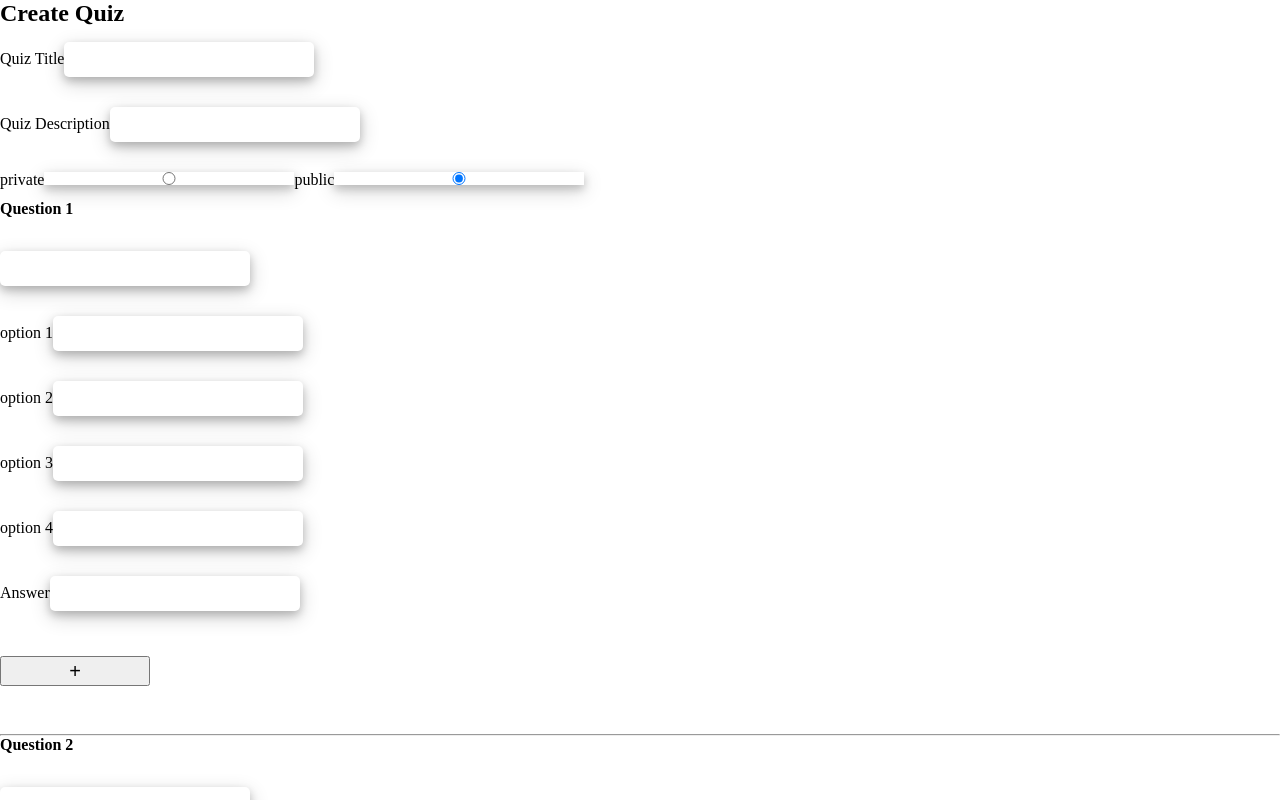
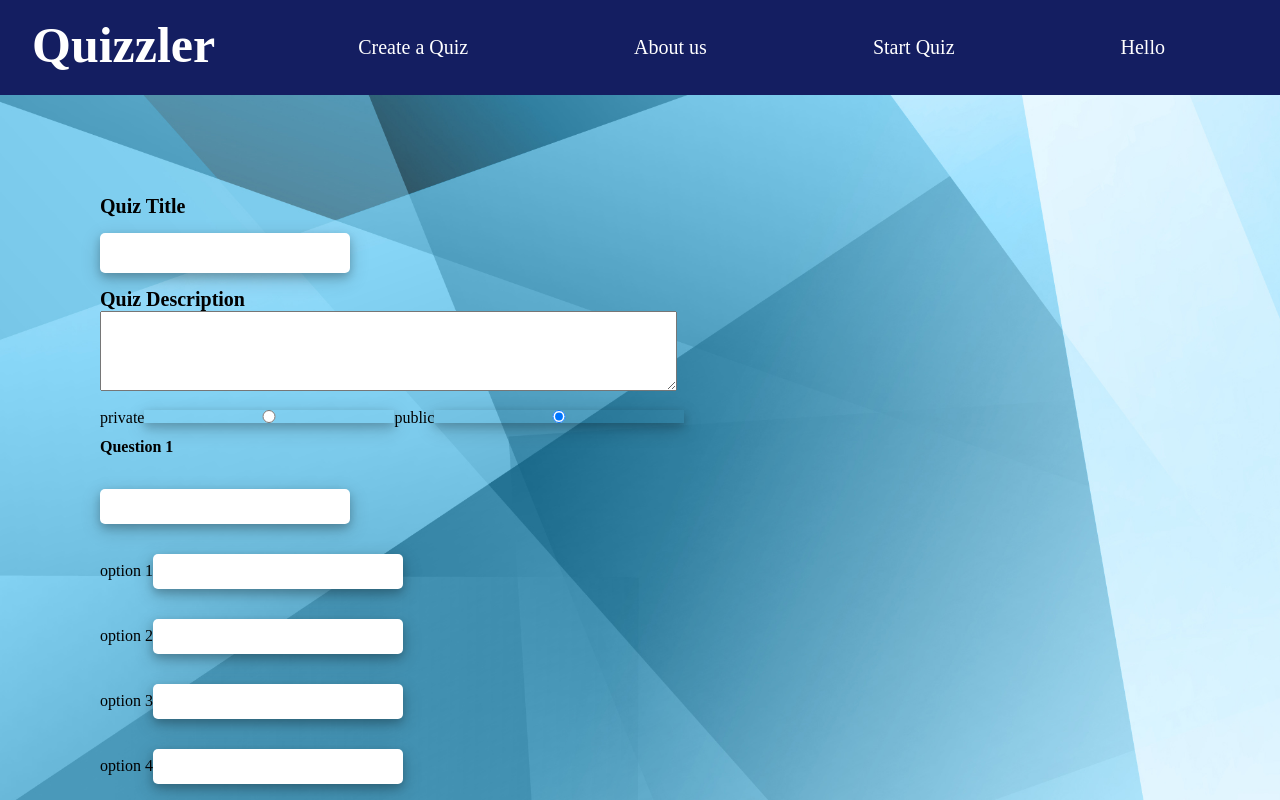
Before and after one commit to Abhij33tSingh/The-Quizzler, a React (Create React App) app in the folder ClientSide/: page /createquiz in a window 1280 px wide. Shown: the top 800 px of the page. Built offline with nearby package versions, Linux system fonts and the light colour scheme; a web font is replaced by a local one.

Commit message:
Some Changes Are made

```diff
--- a/ClientSide/src/App.jsx
+++ b/ClientSide/src/App.jsx
@@ -30,7 +30,7 @@ function App() {
           path="/homepage"
           element={<Navigate replace to="/login" />}
         />
-         <Route
+        <Route
           exact
           path="/attempt"
           element={<Navigate replace to="/login" />}
@@ -43,6 +43,7 @@ function App() {
           path="/homepage/:id"
           element={<HomePage loggedIn={loggedIn} />}
         />
+        <Route path="/createquiz/:id" element={<CreateQuizPage />} />
 
         <Route path="/profile/:id" element={<Profile />} />
       </Routes>
--- a/ClientSide/src/components/AddQuestion.jsx
+++ b/ClientSide/src/components/AddQuestion.jsx
@@ -3,9 +3,8 @@ import React from "react";
 import useBasicInput from "../hooks/usebasic-input";
 import QuestionCard from "./QuestionCard";
 
-const AddQuestion = (props)=>{
-
-  const [state, setState] = useState('start')
+const AddQuestion = (props) => {
+  const [state, setState] = useState("start");
   const {
     value: Question,
     valueChangeHandler: QuestionChangeHandler,
@@ -55,22 +54,23 @@ const AddQuestion = (props)=>{
     reset: option4Reset,
   } = useBasicInput((value) => value.trim().length !== 0);
 
-      const AnswerIsValid = ()=>{
-        if(Answer === option1 || Answer === option2 || Answer === option3 || Answer === option4)
-        {
+  const AnswerIsValid = () => {
+    if (
+      Answer === option1 ||
+      Answer === option2 ||
+      Answer === option3 ||
+      Answer === option4
+    ) {
       return true;
-        }
-        else
-        {
+    } else {
       return false;
     }
-      }
+  };
   const addAquestion = (e) => {
     e.preventDefault();
     if (!formIsValid) {
       return;
     }
-
 
     const item = {
       Question: Question,
@@ -78,10 +78,10 @@ const AddQuestion = (props)=>{
       option2: option2,
       option3: option3,
       option4: option4,
-            Answer : Answer
-        }
+      Answer: Answer,
+    };
     props.data(item);
-        setState('done');
+    setState("done");
     QuestionReset();
     AnswerReset();
     option1Reset();
@@ -89,74 +89,99 @@ const AddQuestion = (props)=>{
     option3Reset();
     option4Reset();
     //props.unmountme();
-
-
   };
 
   const QuestionInputClasses =
     !QuestionIsValid && QuestionInputTouched ? "invalid" : "";
-        const AnswerInputClasses = !AnswerIsValid() && AnswerInputTouched ? "invalid" : "";
-        const option1InputClasses = !option1IsValid && option1InputTouched ? "invalid" : "";
-        const option2InputClasses = !option2IsValid && option2InputTouched ? "invalid" : "";
-        const option3InputClasses = !option3IsValid && option3InputTouched ? "invalid" : "";
-        const option4InputClasses = !option4IsValid && option4InputTouched ? "invalid" : "";
-        const formIsValid = QuestionIsValid && AnswerIsValid() && option1IsValid && option2IsValid && option3IsValid &&option4IsValid;
+  const AnswerInputClasses =
+    !AnswerIsValid() && AnswerInputTouched ? "invalid" : "";
+  const option1InputClasses =
+    !option1IsValid && option1InputTouched ? "invalid" : "";
+  const option2InputClasses =
+    !option2IsValid && option2InputTouched ? "invalid" : "";
+  const option3InputClasses =
+    !option3IsValid && option3InputTouched ? "invalid" : "";
+  const option4InputClasses =
+    !option4IsValid && option4InputTouched ? "invalid" : "";
+  const formIsValid =
+    QuestionIsValid &&
+    AnswerIsValid() &&
+    option1IsValid &&
+    option2IsValid &&
+    option3IsValid &&
+    option4IsValid;
   return (
     <div>
-          {state === 'start' &&
-            (<div>
+      {state === "start" && (
+        <div>
           <form>
             <div className={`form-control ${QuestionInputClasses}`}>
-                    <input type = "text"
-                    value = {Question}
-                    onBlur = {QuestionBlurHandler}
-                    onChange = {QuestionChangeHandler}/>
+              <input
+                type="text"
+                value={Question}
+                onBlur={QuestionBlurHandler}
+                onChange={QuestionChangeHandler}
+              />
             </div>
             <div className={`form-control ${option1InputClasses}`}>
               <label>option 1</label>
-                    <input type = "text"
-                    value = {option1}
-                    onBlur = {option1BlurHandler}
-                    onChange = {option1ChangeHandler}/>
+              <input
+                type="text"
+                value={option1}
+                onBlur={option1BlurHandler}
+                onChange={option1ChangeHandler}
+              />
             </div>
             <div className={`form-control ${option2InputClasses}`}>
               <label>option 2</label>
-                    <input type = "text"
-                    value = {option2}
-                    onBlur = {option2BlurHandler}
-                    onChange = {option2ChangeHandler}/>
+              <input
+                type="text"
+                value={option2}
+                onBlur={option2BlurHandler}
+                onChange={option2ChangeHandler}
+              />
             </div>
             <div className={`form-control ${option3InputClasses}`}>
               <label>option 3</label>
-                    <input type = "text"
-                    value = {option3}
-                    onBlur = {option3BlurHandler}
-                    onChange = {option3ChangeHandler}/>
+              <input
+                type="text"
+                value={option3}
+                onBlur={option3BlurHandler}
+                onChange={option3ChangeHandler}
+              />
             </div>
             <div className={`form-control ${option4InputClasses}`}>
               <label>option 4</label>
-                    <input type = "text"
-                    value = {option4}
-                    onBlur = {option4BlurHandler}
-                    onChange = {option4ChangeHandler}/>
+              <input
+                type="text"
+                value={option4}
+                onBlur={option4BlurHandler}
+                onChange={option4ChangeHandler}
+              />
             </div>
             <div className={`form-control ${AnswerInputClasses}`}>
               <label>Answer</label>
-                    <input type = "text"
-                    value = {Answer}
-                    onBlur = {AnswerBlurHandler}
-                    onChange = {AnswerChangeHandler}/>
+              <input
+                type="text"
+                value={Answer}
+                onBlur={AnswerBlurHandler}
+                onChange={AnswerChangeHandler}
+              />
             </div>
             <div>
-                    <button type = "submit" onClick={addAquestion}>+</button>
+              <button type="submit" onClick={addAquestion}>
+                +
+              </button>
             </div>
           </form>
-            </div>)}
-             {state === 'done'&&(<div>
-              <QuestionCard/>
-              </div>)}
         </div>
-
+      )}
+      {state === "done" && (
+        <div>
+          <QuestionCard />
+        </div>
+      )}
+    </div>
   );
-}
+};
 export default AddQuestion;
--- a/ClientSide/src/components/CreateQuizPage.jsx
+++ b/ClientSide/src/components/CreateQuizPage.jsx
@@ -1,5 +1,5 @@
 import AddQuestion from "./AddQuestion";
-import { useState } from "react";
+import { useState, useParams, useEffect } from "react";
 import useBasicInput from "../hooks/usebasic-input";
 import React from "react";
 import Axios from "axios";
@@ -7,6 +7,13 @@ import { useNavigate } from "react-router-dom";
 
 const CreateQuizPage = () => {
   const navigate = useNavigate();
+
+  // // const [userData, setUserData] = useState({});
+  // useEffect(() => {
+  //   Axios.get("http://localhost:3001/getUser/" + params.id).then((response) => {
+  //     console.log(response);
+  //   });
+  // }, []);
 
   const [allQutions, addques] = useState([]);
   const n = 2;
@@ -56,7 +63,6 @@ const CreateQuizPage = () => {
       response.data.map((data) => {
         if (data.description === Description && data.title === data.title) {
           navigate("/quizCreated/" + data._id);
-          return;
         }
       });
     });
@@ -74,31 +80,50 @@ const CreateQuizPage = () => {
 
   return (
     <div>
-      <h2>Create Quiz</h2>
+      <header>
+        <h1>Quizzler</h1>
+
+        <ul className="navbarItems">
+          <li>Create a Quiz</li>
+          <li>About us</li>
+          <li>Start Quiz</li>
+          <li>Hello</li>
+        </ul>
+      </header>
+      <div className="CreateQuizPage">
         <form onSubmit={submissionHandler}>
+          <div className="QuizInfoContainer">
             <div className={`form-control ${titleInputClasses}`}>
-          <label>Quiz Title</label>
+              <label className="quizTitle">Quiz Title</label>
+              <br />
               <input
-            type="text"
+                type="textarea"
                 value={title}
                 onBlur={titleBlurHandler}
                 onChange={titleChangeHandler}
+                className="quizTitleInput"
               />
+              <br />
             </div>
             <div className={`form-control ${DescriptionInputClasses}`}>
-          <label>Quiz Description</label>
-          <input
-            type="text-area"
+              <label className="quizDescription">Quiz Description</label>
+              <br />
+              <textarea
                 value={Description}
                 onBlur={DescriptionBlurHandler}
                 onChange={DescriptionChangeHandler}
+                className="quizDescriptionInput"
+                rows="30"
+                cols="70"
               />
+              <br />
             </div>
             <div className={`form-control`} onClick={Quiztype}>
               <label>private</label>
               <input type="radio" name="quiz-type" value="private" />
               <label>public</label>
               <input type="radio" name="quiz-type" value="public" checked />
+            </div>
           </div>
           <div className={`form-control`}>
             <section>
@@ -122,6 +147,7 @@ const CreateQuizPage = () => {
           </div>
         </form>
       </div>
+    </div>
   );
 };
 
--- a/ClientSide/src/components/HomePage.jsx
+++ b/ClientSide/src/components/HomePage.jsx
@@ -40,7 +40,13 @@ function HomePage(props) {
             Quizzler
           </h1>
           <ul className="navbarItems">
-            <li>Create a Quiz</li>
+            <li
+              onMouseDown={() => {
+                navigate("/createquiz/" + params.id);
+              }}
+            >
+              Create a Quiz
+            </li>
             <li>About us</li>
             <li>Take a Quiz</li>
             <li></li>
--- a/ClientSide/src/index.css
+++ b/ClientSide/src/index.css
@@ -277,3 +277,47 @@ button{
 .QuizAttemptedResult h1{
   margin-bottom: 20px;
 }
+
+
+
+
+/* ////////////////////////////////////////////////////////////////////////////////////////////////////////////////////
+////////////////////////////////////////////////////////////////////////////////////////////////////////////////////
+
+/* CreateQuiz Page Style */
+
+/* ////////////////////////////////////////////////////////////////////////////////////////////////////////////////////
+//////////////////////////////////////////////////////////////////////////////////////////////////////////////////// */
+
+
+.quizTitle{
+
+  font-weight : bold;
+  font-size :20px;
+
+
+
+}
+
+.quizTitleInput{
+  height: 40px;
+
+
+
+}
+
+.quizDescription{
+
+  font-weight : bold;
+  font-size :20px;
+}
+
+.quizDescriptionInput{
+  height: 80px;
+}
+
+.CreateQuizPage{
+  background-image: url(./Images/abstract_geometric_banner_design_2507.jpg);
+  background-size: cover;
+  padding: 100px;
+}
```
Also changed, not shown: 1 other file (tests, documents, lock files or other folders). Lines whose indentation alone changed are shown as unchanged.
